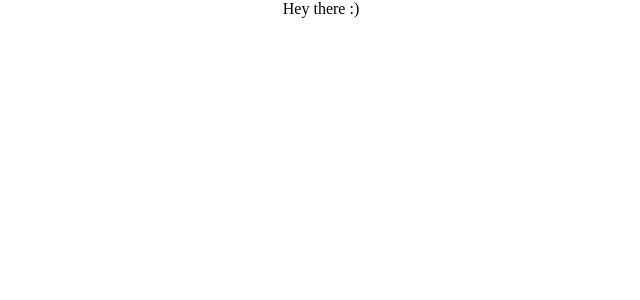
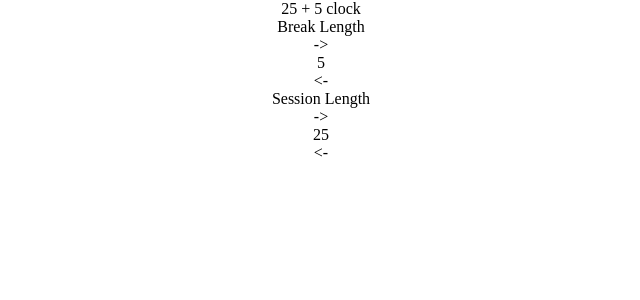
Before and after one commit to katerina-shche/pomodoro-timer, a React (Create React App) app: page / in a window 1280 px wide. Shown: the top 300 px of the page, without its empty margins (319-959 px from the left). Built offline with nearby package versions, Linux system fonts and the light colour scheme.

Commit message:
basic html

```diff
--- a/src/App.js
+++ b/src/App.js
@@ -3,7 +3,23 @@ import './App.css';
 function App() {
   return (
     <div className="App">
-     Hey there :)
+     <div id='main-titile'>25 + 5 clock</div>
+     <div id='break-label'>Break Length
+        <div id='break-decrement'> -&gt; </div>
+        <div id='break-length'>5</div>
+        <div id='break-increment'> &lt;- </div>
+     </div>
+     <div id='session-label'>Session Length
+        <div id='session-decrement'> -&gt; </div>
+        <div id='session-length'>25</div>
+        <div id='session-increment'> &lt;- </div>
+      </div>
+      <div id='timer-label'>
+          <div id='time-left'></div>
+          <div id='start_stop'></div>
+          <div id='reset'></div>
+      </div>
+      <audio id='beep'></audio>
     </div>
   );
 }
```
